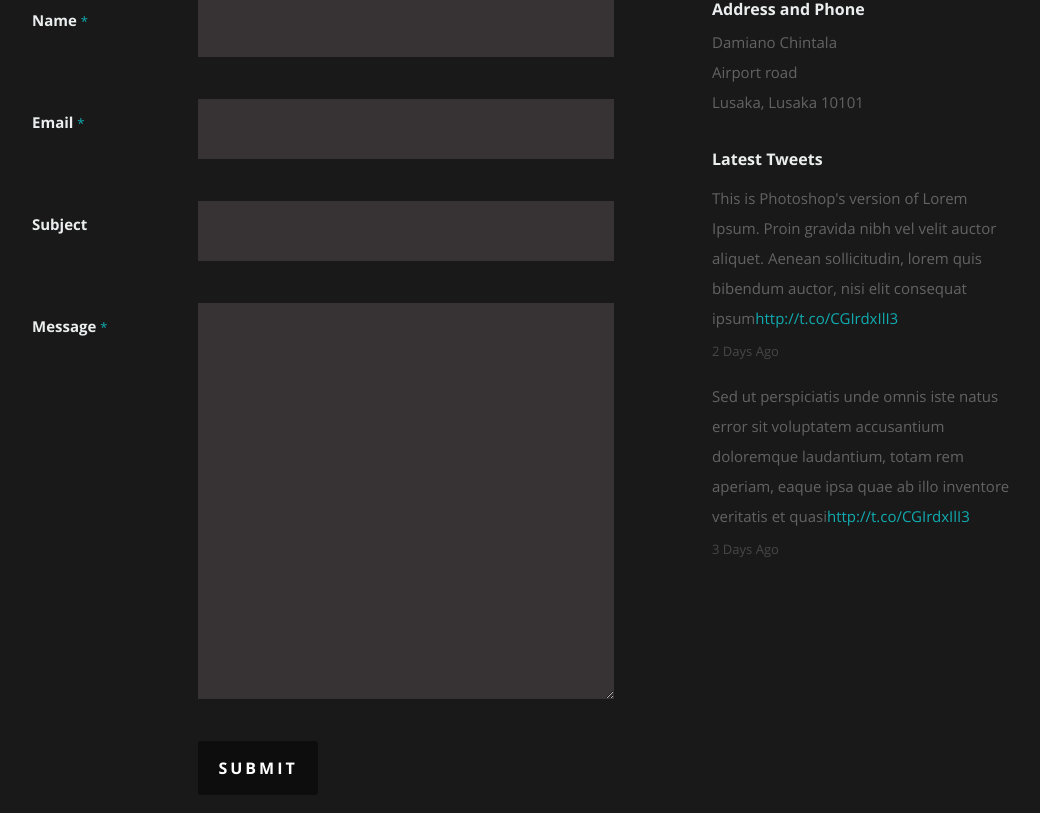
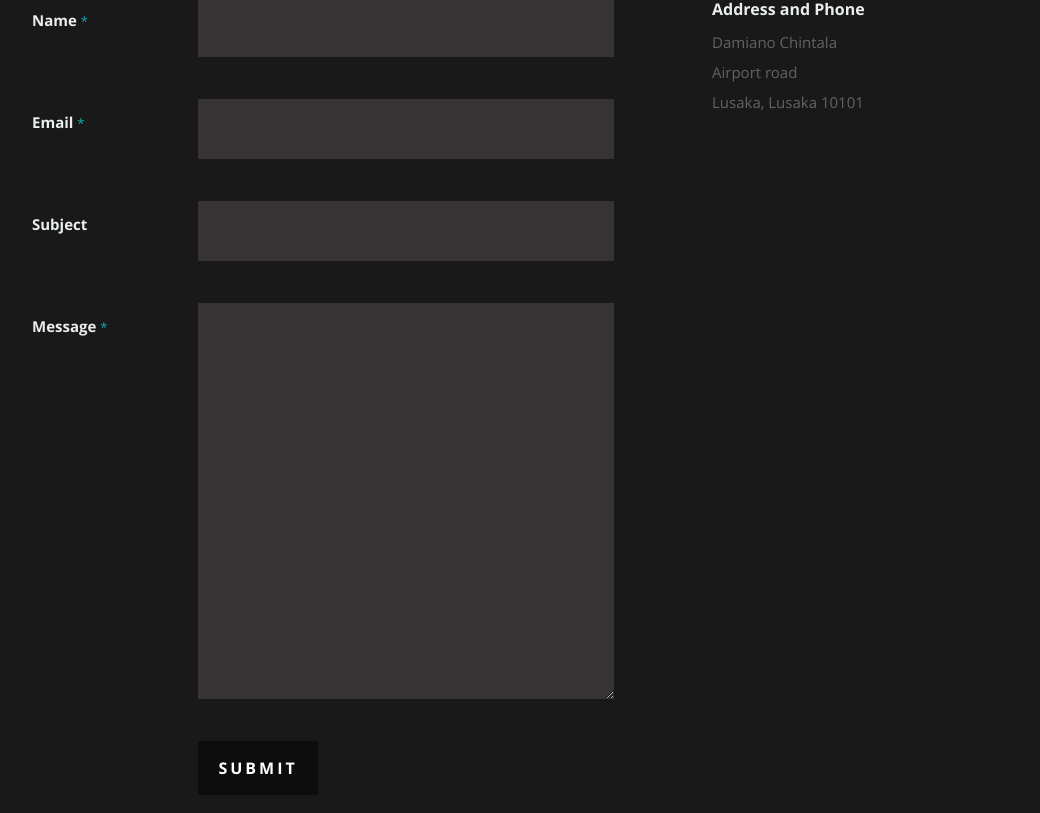
Before and after one commit to DamianoSilverhand/DamianoSilverhand.github.io, a React (Create React App) app: page / in a window 1280 px wide. Shown: the part 5147-5960 px from the top of the page, without its empty margins (118-1158 px from the left). Built offline with nearby package versions, Linux system fonts and the light colour scheme.

Commit message:
adding contact details and cleaning up footer content

```diff
--- a/src/Components/Contact.js
+++ b/src/Components/Contact.js
@@ -86,28 +86,6 @@
 						   <span>{phone}</span>
 					   </p>
 				   </div>
-
-               <div className="widget widget_tweets">
-                  <h4 className="widget-title">Latest Tweets</h4>
-                  <ul id="twitter">
-                     <li>
-                        <span>
-                        This is Photoshop's version  of Lorem Ipsum. Proin gravida nibh vel velit auctor aliquet.
-                        Aenean sollicitudin, lorem quis bibendum auctor, nisi elit consequat ipsum
-                        <a href="#">http://t.co/CGIrdxIlI3</a>
-                        </span>
-                        <b><a href="#">2 Days Ago</a></b>
-                     </li>
-                     <li>
-                        <span>
-                        Sed ut perspiciatis unde omnis iste natus error sit voluptatem accusantium doloremque laudantium, totam rem aperiam,
-                        eaque ipsa quae ab illo inventore veritatis et quasi
-                        <a href="#">http://t.co/CGIrdxIlI3</a>
-                        </span>
-                        <b><a href="#">3 Days Ago</a></b>
-                     </li>
-                  </ul>
-		         </div>
             </aside>
       </div>
    </section>
--- a/src/Components/Footer.js
+++ b/src/Components/Footer.js
@@ -19,7 +19,7 @@
            </ul>
 
            <ul className="copyright">
-              <li>&copy; Copyright 2017 Tim Baker</li>
+              <li>&copy; Copyright 2020 Damiano Chintala</li>
               <li>Design by <a title="Styleshout" href="http://www.styleshout.com/">Styleshout</a></li>
            </ul>
 
```
